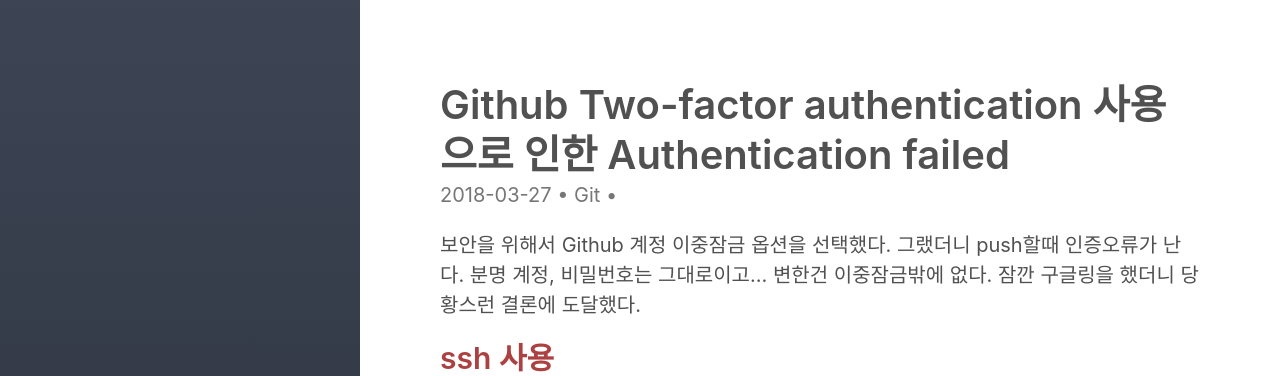
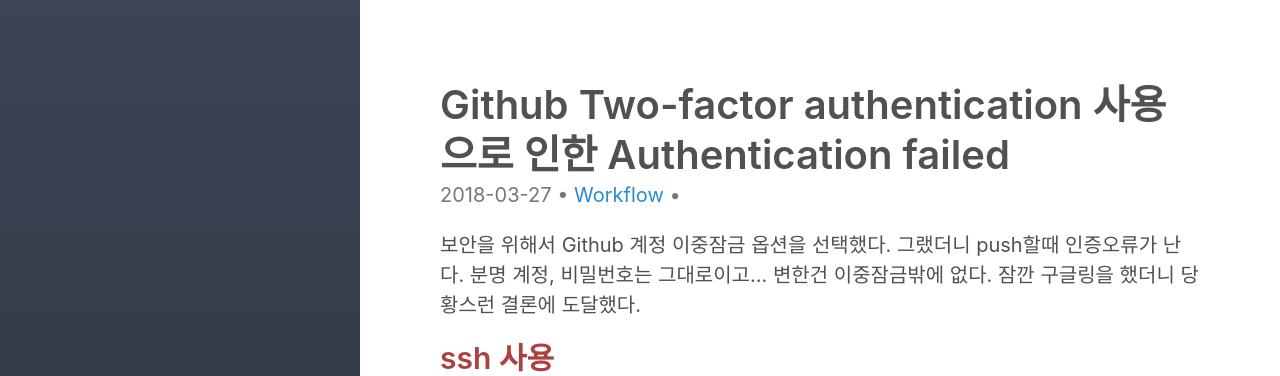
Before and after one commit to pravusid/pravusid.github.io, a Jekyll site: the page built from _posts/workflow/2018/2018-03-27-github-two-factor-authentication.md, in a window 1280 px wide. Shown: the top 376 px of the page. Built offline with Jekyll 4.4.1, drawn with Linux system fonts in a browser that asks for light colours; comment, search, counter and statistics services are not loaded.

Commit message:
fix: post's category

```diff
--- a/_posts/workflow/2018/2018-03-27-github-two-factor-authentication.md
+++ b/_posts/workflow/2018/2018-03-27-github-two-factor-authentication.md
@@ -2,7 +2,7 @@
 layout: post
 title: Github Two-factor authentication 사용으로 인한 Authentication failed
 categories:
-  - Git
+  - Workflow
 tags:
   - Github
   - Two-factor authentication
```
